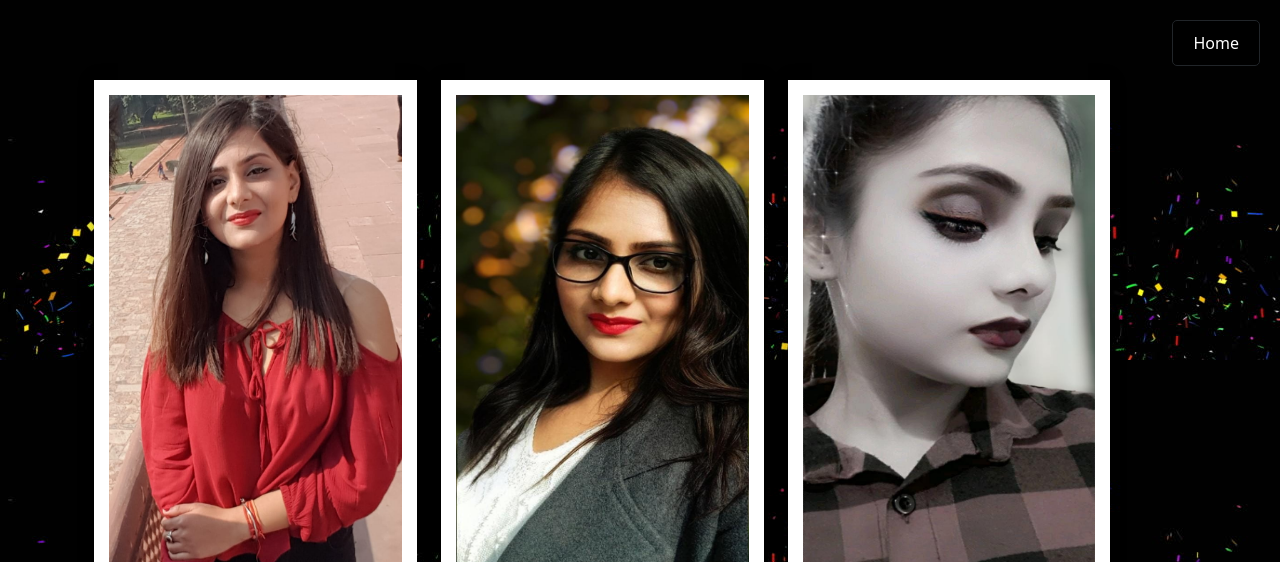
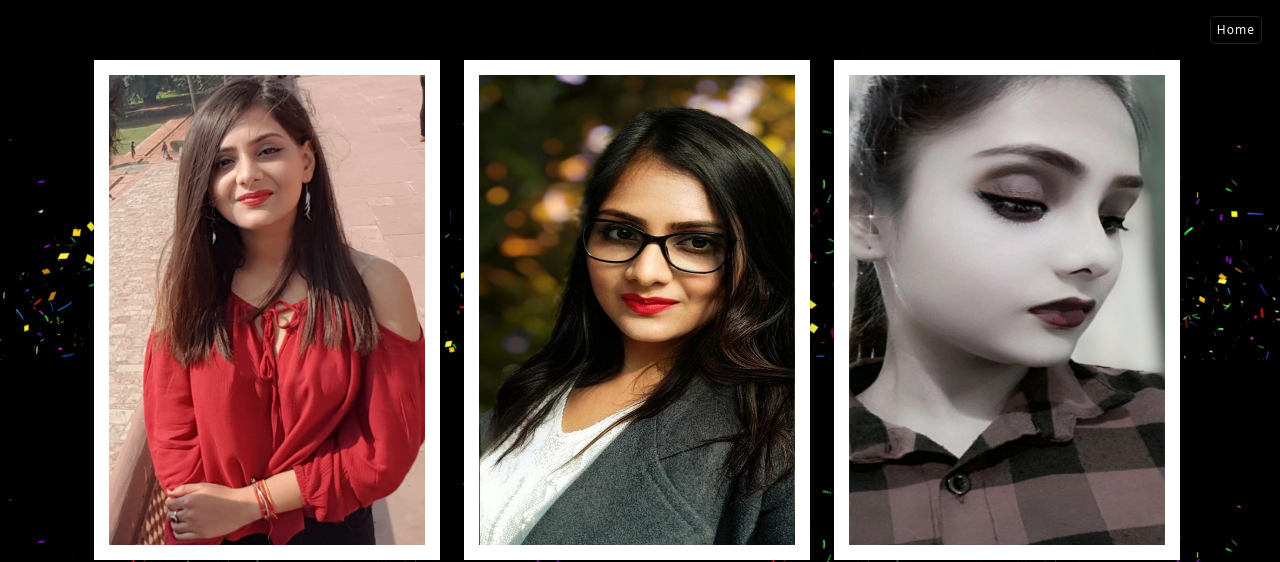
Before and after one commit to AshaBirthday/Asha_Birthday_Celebration, a plain HTML site: page gallery.html in a window 1280 px wide. Shown: the top 562 px of the page. Drawn offline with nearby package versions, Linux system fonts and the light colour scheme.

Commit message:
Update gallery.css

```diff
--- a/CSS/gallery.css
+++ b/CSS/gallery.css
@@ -7,7 +7,7 @@ body{
     background-color: white;
 }
 .gallery{
-	padding: 80px 0px;
+	padding: 60px 0px;
 	background-image: url(/Asha_Birthday_Celebration/Images/img/18.jpg);
 }
 img{
@@ -32,7 +32,7 @@ img{
 
 a.btn{
 	float:right;
-	margin:10px;
+	margin:5px;
 	border-radius: 8px;
 }
 a.btn:hover{
@@ -44,11 +44,12 @@ a:link, a:visited {
 	background-color:black;
 	color:white;
 	/*border: 1px solid green;*/
-	padding: 10px 20px;
+	padding: 4px 6px;
+	letter-spacing: 1px;
 	text-align: center;
 	text-decoration: none;
-	margin: 20px 20px;
-	margin-left: 50px;
+	margin: 16px 18px;
+	font-size: 12px;
 	display: inline-block;
 	border-radius: 5px;
   }
```
